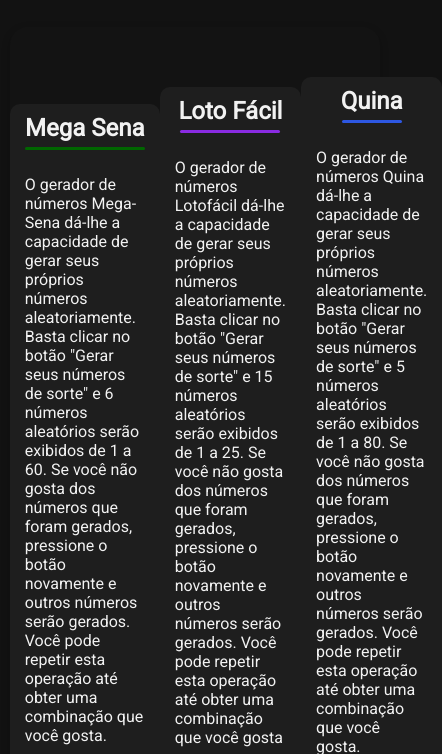
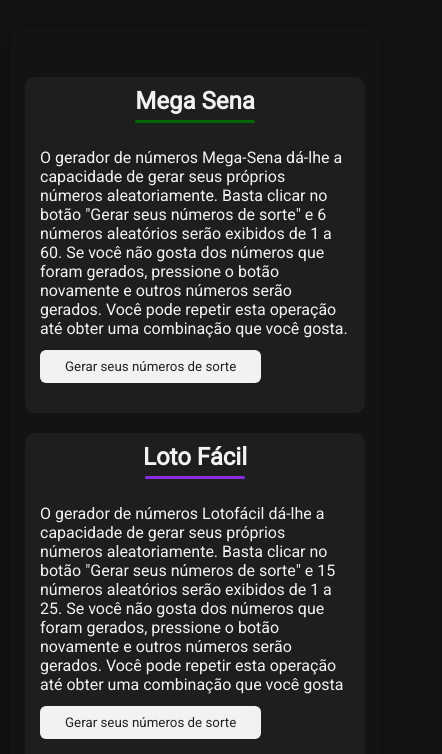
Before and after one commit to roberttsouza/Jogo-Loteria, a plain HTML site: page index.html in a window 390 px wide. Shown: the part 90-844 px from the top of the page, 442 px wide, since content can reach past the window. Drawn offline with Linux system fonts and the light colour scheme.

Commit message:
:construction: Posicionamento Mobile
alterado o Posicionamento para dispositivos Mobile de flex para grid

```diff
--- a/style.css
+++ b/style.css
@@ -69,7 +69,8 @@ button:hover{
 }
 
 .content{
-  display: flex;
+  display: grid;
+  grid-template-columns: 1fr 1fr 1fr;
   margin: auto;
   padding: 50px 0;
   background-color:#141414d1;
@@ -257,3 +258,16 @@ button:hover{
   background-color: #6C63FF;
   border-radius: 20px;
 }
+
+
+
+
+@media (min-width: 300px) {
+  .content{
+    grid-template-columns: 1fr;
+  }
+  .megaSema,.lotoFacil,.quina {
+    max-width: 340px;
+    margin-bottom: 20px;
+  }
+}
```
